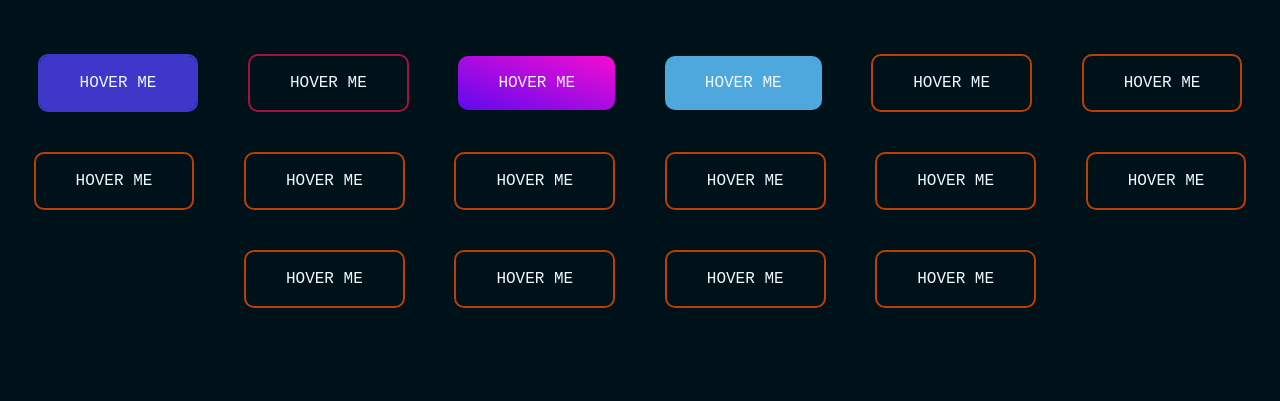
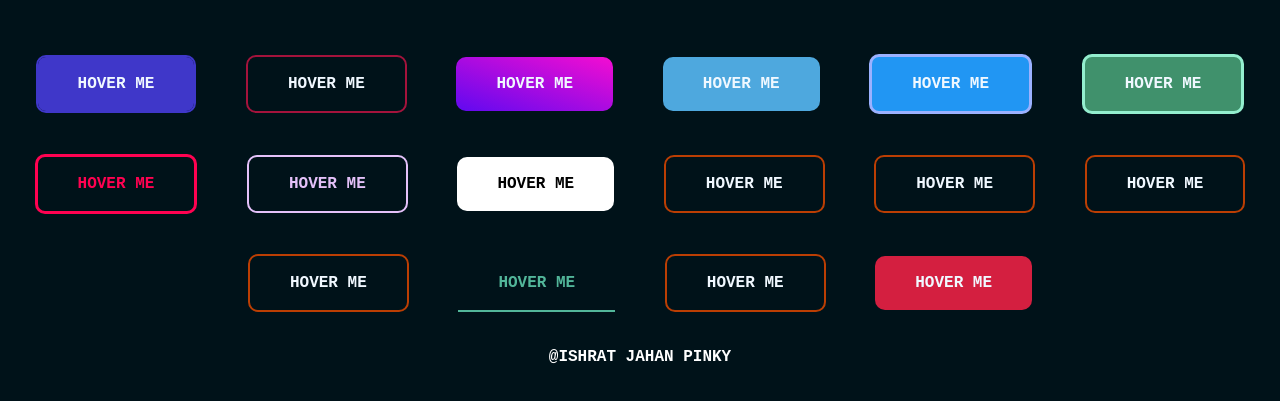
Before and after one commit to Pinky057/CSS-Buttons, a plain HTML site: page index.html in a window 1280 px wide. Shown: the part 105-506 px from the top of the page. Drawn offline with Linux system fonts and the light colour scheme.

Commit message:
new button animations..........

```diff
--- a/index.html
+++ b/index.html
@@ -25,5 +25,6 @@
     <button class="btn animation14">Hover Me</button>
     <button class="btn animation15">Hover Me</button>
     <button class="btn animation16">Hover Me</button>
+    <p class="footerText"><a href="">@Ishrat Jahan Pinky</a></p>
   </body>
 </html>
--- a/style.css
+++ b/style.css
@@ -34,7 +34,7 @@ h1{
     text-transform: uppercase;
     text-decoration: none;
     line-height: 1;
-    font-weight:500;
+    font-weight:600;
     padding: 19px 40px;
     margin: 20px;
     color: aliceblue;
@@ -69,12 +69,12 @@ box-shadow: 0 0 40px 40px #3f37c9 inset, 0 0 0 0 #3f37c9 ;
 }
 
 .animation4{
-  border: none !important;
+  border: none;
   background-color:#4ea8de;
 }
 .animation4:hover{
   background: linear-gradient(90deg, #00C0FF 0%, #FFCF00 49%, #FC4F4F 80%, #00C0FF 100%);
-   animation:slidebg 5s linear infinite;
+   animation:slidebg 2s linear infinite;
 }
 
 @keyframes slidebg {
@@ -84,20 +84,91 @@ box-shadow: 0 0 40px 40px #3f37c9 inset, 0 0 0 0 #3f37c9 ;
 }
 
 .animation5{
-  border-color: #bb3e03;
+  border: 3px solid #9bb1ff;
+  background: linear-gradient(30deg, #2196f3 50%, transparent 50%);
+  background-size: 500px;
+  background-repeat: no-repeat;
+  background-position:0%;
+  transition:background 400ms ease-in-out;
+}
+.animation5:hover{
+  background-position: 100%;
+  color: #9bb1ff;
 }
 .animation6{
-  border-color: #bb3e03;
+  border: 3px solid #93eece;
+  background: linear-gradient(90deg, #40916c 50%, transparent 50%);
+  background-size: 500px;
+  background-repeat: no-repeat;
+  background-position:0%;
+  transition:background 400ms ease-in-out;
+}
+.animation6:hover{
+  background-position: 100%;
+  color: #93eece;
 }
 .animation7{
-  border-color: #bb3e03;
+  border: 3px solid #ff0251;
+  transition: 0.3s;
+  color:#ff0251;
+}
+.animation7:hover{
+  animation: pulse 1s infinite;
+  transition: 0.3s;
+  color: #fff;
+}
+@keyframes pulse {
+  0% {
+    transform: scale(1);
+  }
+  70% {
+    transform: scale(.9);
+  }
+    100% {
+    transform: scale(1);
+  }
 }
 .animation8{
-  border-color: #bb3e03;
+  border-color: #e4c1f9;
+  color:#e4c1f9
 }
+.animation8:hover{
+  animation: rotate 0.9s ease-in-out both;
+  animation-delay: 0.06s;
+  letter-spacing: 1px;
+}
+@keyframes rotate {
+  0% {
+    transform: rotate(0deg) translate3d(0, 0, 0);
+  }
+  25% {
+    transform: rotate(3deg) translate3d(0, 0, 0);
+  }
+  50% {
+    transform: rotate(-3deg) translate3d(0, 0, 0);
+  }
+  75% {
+    transform: rotate(1deg) translate3d(0, 0, 0);
+  }
+  100% {
+    transform: rotate(0deg) translate3d(0, 0, 0);
+  }
+}
+
 .animation9{
-  border-color: #bb3e03;
+  background: white;
+  color: black;
+  border: none;
+  transition: all 0.4s;
+
 }
+.animation9:hover{
+  color: #ff0251;
+  box-shadow: 0 0 0 10px rgba(250, 250, 250, 0.2);
+   animation: rotate 0.9s ease-in-out both;
+  animation-delay: 0.06s;
+}
+
 .animation10{
   border-color: #bb3e03;
 }
@@ -111,11 +182,52 @@ box-shadow: 0 0 40px 40px #3f37c9 inset, 0 0 0 0 #3f37c9 ;
   border-color: #bb3e03;
 }
 .animation14{
-  border-color: #bb3e03;
+  border-radius: 0;
+  color:#52b69a;
+  border:none;
+  border-bottom:solid 2px #52b69a;
+  transition: 0.3s;
 }
+.animation14:hover{
+  background:#2b9348;
+  color: #fff;
+  transition: 0.3s;
+}
+
 .animation15{
   border-color: #bb3e03;
 }
+.animation15:hover{
+    box-shadow: 2.5px 2.5px 0 2.5px white, -2.5px -2.5px 0 2.5px white, 0 0 0 2px white inset, 7px 7px 0 7px #d81b60, -7px -7px 0 7px #d81b60;
+    transition: 0.4s;
+}
+
 .animation16{
-  border-color: #bb3e03;
+  border: none;
+ background:#d41f40 ;
+ transition: 0.3s;
 }
+.animation16:hover{
+  box-shadow: 0px 0px 0px 2.5px #fff, 0px 0px 0px 4.5px #9e0059, 0px 0px 0px 10px #dc6262, 0px 0px 0px 8.5px #9e0059;
+  background: transparent;
+  color: #dc6262;
+  transition: 0.3s;
+}
+
+/* footer */
+
+.footerText a{
+  text-decoration: none;
+  text-transform: uppercase;
+  padding:40px;
+  text-align: center;
+  color: #fff;
+  cursor: pointer;
+  font-weight: bold;
+
+}
+
+.footerText a:hover{
+  color:#00C0FF;
+ text-decoration: underline;
+}
```
